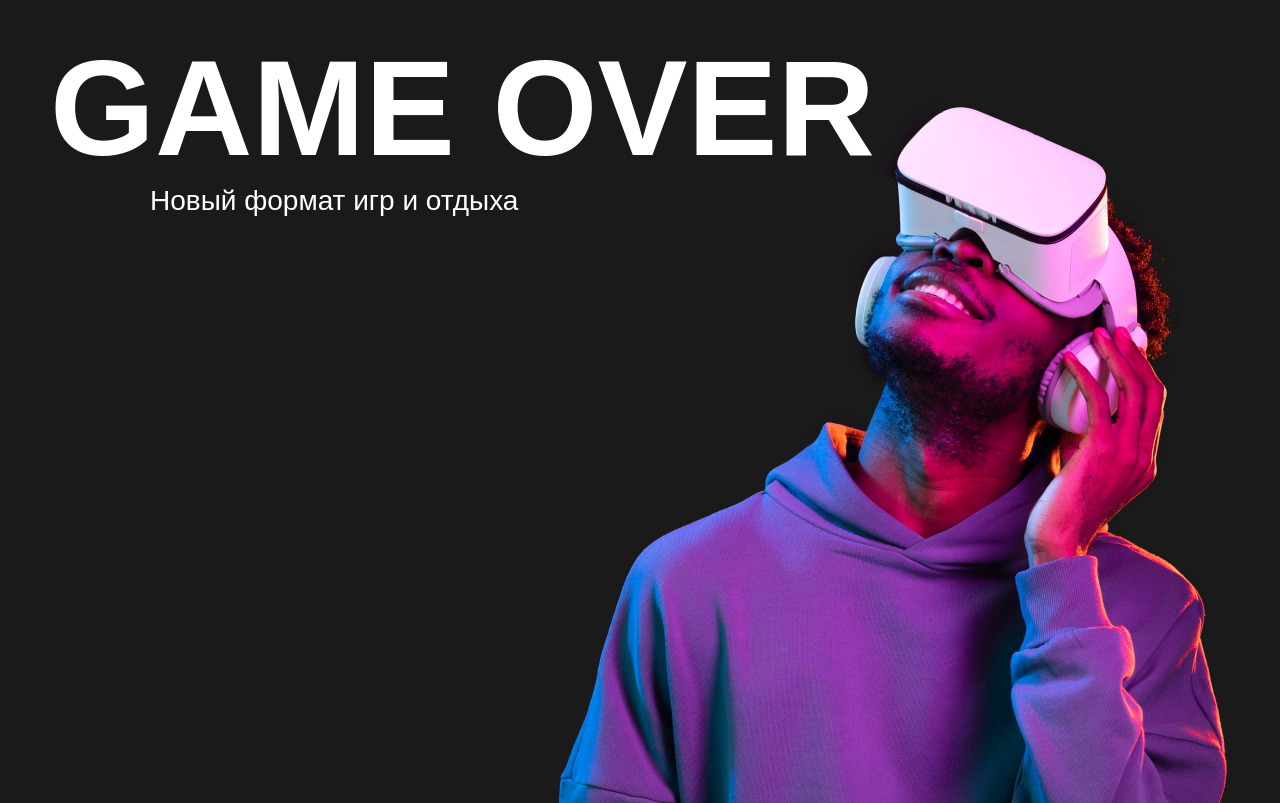
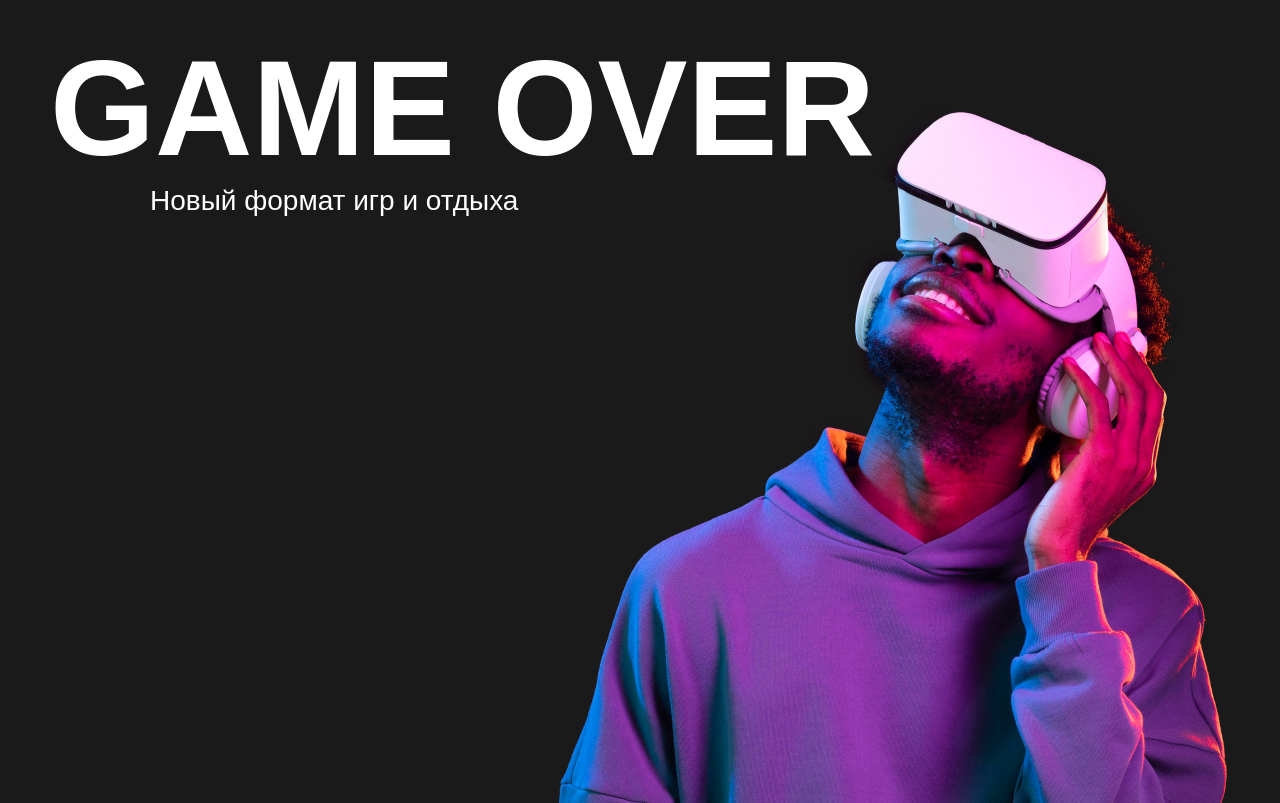
Before and after one commit to Nikolay8833/learningMethedModule2_8_1, a plain HTML site: page index.html in a window 1280 px wide. Shown: the part 104-907 px from the top of the page. Drawn offline with Linux system fonts and the light colour scheme.

Commit message:
modified

```diff
--- a/css/style.css
+++ b/css/style.css
@@ -28,7 +28,7 @@ body {
 }
 
 .bg-1 {
-  background: url("../img/bg-1.png") no-repeat right top 60px ;
+  background: url("../img/bg-1.png") no-repeat right top 65px ;
   height: 762px;
 }
 
```
